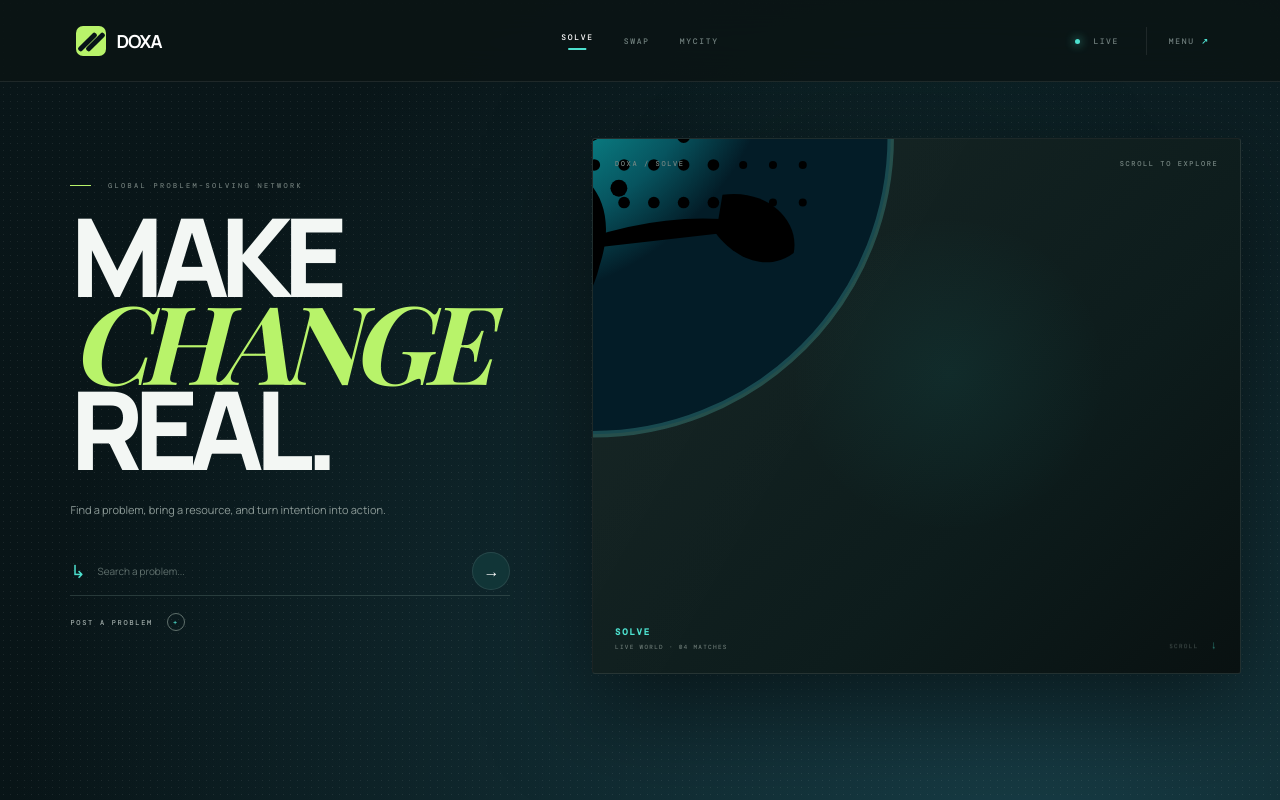
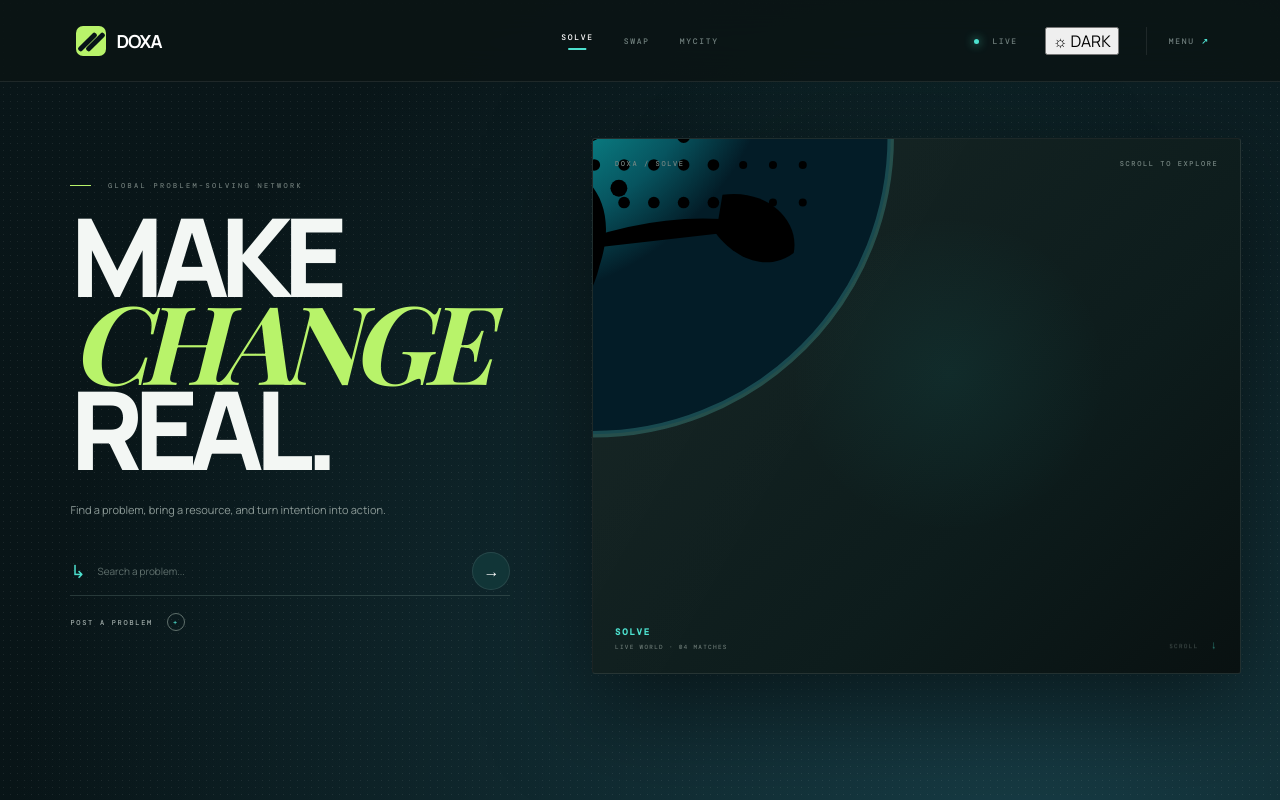
Before and after one commit to joshuabaraka1233-a11y/Doxa, a Next.js app: page / in a window 1280 px wide. Shown: the top 800 px of the page. Built offline with nearby package versions, Linux system fonts and the light colour scheme; a web font is replaced by a local one.

Commit message:
Add scroll-local hero progress and light dark theme switch

```diff
--- a/app/page.tsx
+++ b/app/page.tsx
@@ -63,9 +63,11 @@
 }
 
 export default function Home(){
- const[scrollProgress,setScrollProgress]=useState(0);
+ const[scrollProgress,setScrollProgress]=useState(0); const[theme,setTheme]=useState<"dark"|"light">("dark");
  const[problems,setProblems]=useState<Problem[]>(starter); const[mode,setMode]=useState<Mode>("solve"); const[selected,setSelected]=useState<Problem|null>(null); const[category,setCategory]=useState("ALL"); const[activity,setActivity]=useState<string[]>(["A volunteer joined School water shortage","KSh 5,000 was pledged to the food drive","A resource was offered in Kisumu"]); const[hydrated,setHydrated]=useState(false); const[showCreate,setShowCreate]=useState(false); const[showMenu,setShowMenu]=useState(false); const[query,setQuery]=useState(""); const[notice,setNotice]=useState(""); const[form,setForm]=useState({title:"",location:"",description:"",category:"Community",need:""});
- useEffect(()=>{const onScroll=()=>{const max=Math.max(1,document.documentElement.scrollHeight-window.innerHeight);setScrollProgress(Math.min(1,Math.max(0,window.scrollY/max)))};window.addEventListener("scroll",onScroll,{passive:true});onScroll();return()=>window.removeEventListener("scroll",onScroll)},[]);
+ useEffect(()=>{const onScroll=()=>{const el=document.getElementById("home");if(!el)return;const r=el.getBoundingClientRect();const travel=Math.max(1,el.offsetHeight-window.innerHeight);setScrollProgress(Math.min(1,Math.max(0,-r.top/travel)))};window.addEventListener("scroll",onScroll,{passive:true});onScroll();return()=>window.removeEventListener("scroll",onScroll)},[]);
+ useEffect(()=>{try{const saved=localStorage.getItem("doxa-theme") as "dark"|"light"|null;if(saved)setTheme(saved)}catch{}},[]);
+ useEffect(()=>{try{localStorage.setItem("doxa-theme",theme)}catch{}},[theme]);
  useEffect(()=>{try{const p=localStorage.getItem("doxa-problems");const a=localStorage.getItem("doxa-activity");if(p)setProblems(JSON.parse(p));if(a)setActivity(JSON.parse(a));}catch{}setHydrated(true)},[]);
  useEffect(()=>{if(hydrated)localStorage.setItem("doxa-problems",JSON.stringify(problems))},[problems,hydrated]);
  useEffect(()=>{if(hydrated)localStorage.setItem("doxa-activity",JSON.stringify(activity))},[activity,hydrated]);
@@ -76,8 +78,8 @@
  const ask=()=>{if(!query.trim())return notify("Type a problem, city or resource to search.");go("explore")};
  const create=()=>{if(!form.title||!form.location||!form.description)return notify("Complete the title, location and description.");const p:Problem={id:Date.now(),icon:"✦",title:form.title,location:form.location,description:form.description,people:1,resources:0,pledged:0,status:0,category:form.category,need:form.need||"Community support"};setProblems(c=>[p,...c]);setActivity(a=>[p.location+": "+p.title+" was added to DOXA",...a].slice(0,8));setForm({title:"",location:"",description:"",category:"Community",need:""});setShowCreate(false);setSelected(p);notify("Problem published to DOXA.");go("explore")};
  const help=(kind:string)=>{if(!selected)return;const pledge=kind==="Funding"?5000:0;const next={...selected,people:selected.people+1,resources:selected.resources+(kind!=="Volunteer"?1:0),pledged:selected.pledged+pledge,status:Math.min(4,selected.status+1)};setProblems(c=>c.map(p=>p.id===selected.id?next:p));setSelected(next);setActivity(a=>[(kind+" joined "+selected.title+(pledge?" — KSh 5,000 pledged":"")),...a].slice(0,8));notify(pledge?"KSh 5,000 pledged to this problem":kind+" added to this problem.");};
- return <main className="doxa editorial">
-  <header className="topbar"><button className="brand" onClick={()=>go("home")}><span className="brand-mark"><i/><i/></span><strong>DOXA</strong></button><nav>{(["solve","swap","city"] as Mode[]).map(item=><button key={item} className={mode===item?"active":""} onClick={()=>changeMode(item)}>{item==="city"?"MYCITY":item.toUpperCase()}</button>)}</nav><div className="top-right"><span className="live"><i/> LIVE</span><button className="menu-button" onClick={()=>setShowMenu(true)}>MENU <b>↗</b></button></div></header>
+ return <main className={"doxa editorial "+theme}>
+  <header className="topbar"><button className="brand" onClick={()=>go("home")}><span className="brand-mark"><i/><i/></span><strong>DOXA</strong></button><nav>{(["solve","swap","city"] as Mode[]).map(item=><button key={item} className={mode===item?"active":""} onClick={()=>changeMode(item)}>{item==="city"?"MYCITY":item.toUpperCase()}</button>)}</nav><div className="top-right"><span className="live"><i/> LIVE</span><button className="theme-toggle" onClick={()=>setTheme(theme==="dark"?"light":"dark")} aria-label="Toggle theme"><span>{theme==="dark"?"☼":"☾"}</span> {theme.toUpperCase()}</button><button className="menu-button" onClick={()=>setShowMenu(true)}>MENU <b>↗</b></button></div></header>
 
   <section id="home" className="hero-scroll"><div className="hero-stage"><div className="hero"><div className="hero-copy"><div className="eyebrow"><span/> GLOBAL PROBLEM-SOLVING NETWORK</div><h1>MAKE<br/><em>CHANGE</em><br/>REAL.</h1><p>{modeInfo[mode].desc}</p><div className="search-line"><span>↳</span><input value={query} onChange={e=>setQuery(e.target.value)} onKeyDown={e=>e.key==="Enter"&&ask()} placeholder={mode==="solve"?"Search a problem...":mode==="swap"?"Find something to swap...":"Find a local problem..."}/><button onClick={ask}>→</button></div><button className="post-link" onClick={()=>setShowCreate(true)}>POST A PROBLEM <span>+</span></button></div>
    <div className="art-card"><div className="art-label top"><span>DOXA / {modeInfo[mode].label}</span><span>SCROLL TO EXPLORE</span></div><Figure progress={scrollProgress}/><div className="art-copy"><strong>{modeInfo[mode].label}</strong><span>LIVE WORLD · {filtered.length.toString().padStart(2,"0")} MATCHES</span></div><div className="art-scroll">SCROLL <b>↓</b></div><div className="chapter-card"><span>0{scrollProgress<.34?1:scrollProgress<.68?2:3} / 03</span><strong>{scrollProgress<.34?"A PROBLEM IS POSTED":scrollProgress<.68?"RESOURCES FIND IT":"ACTION BECOMES PROOF"}</strong><p>{scrollProgress<.34?"See an issue that needs people.":scrollProgress<.68?"Skills, things and funding move toward it.":"Progress becomes visible and measurable."}</p></div></div>
```
